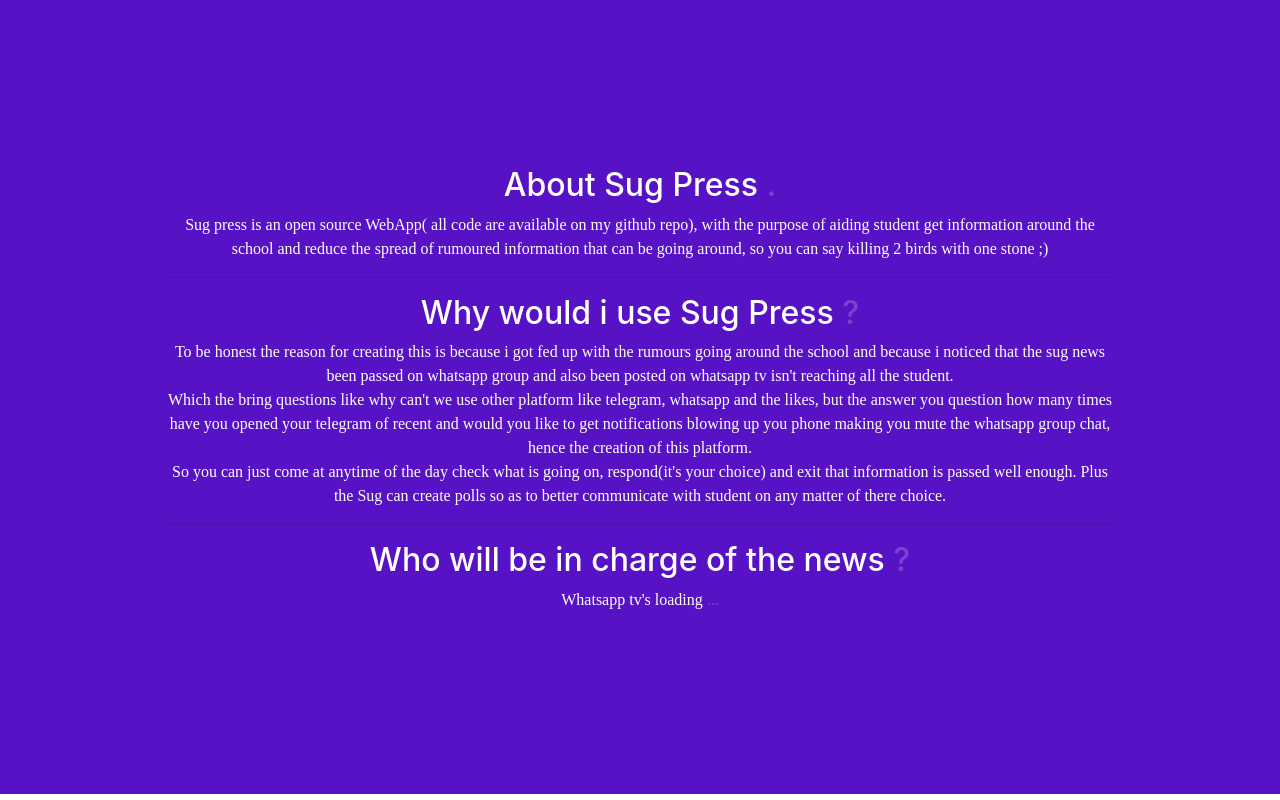
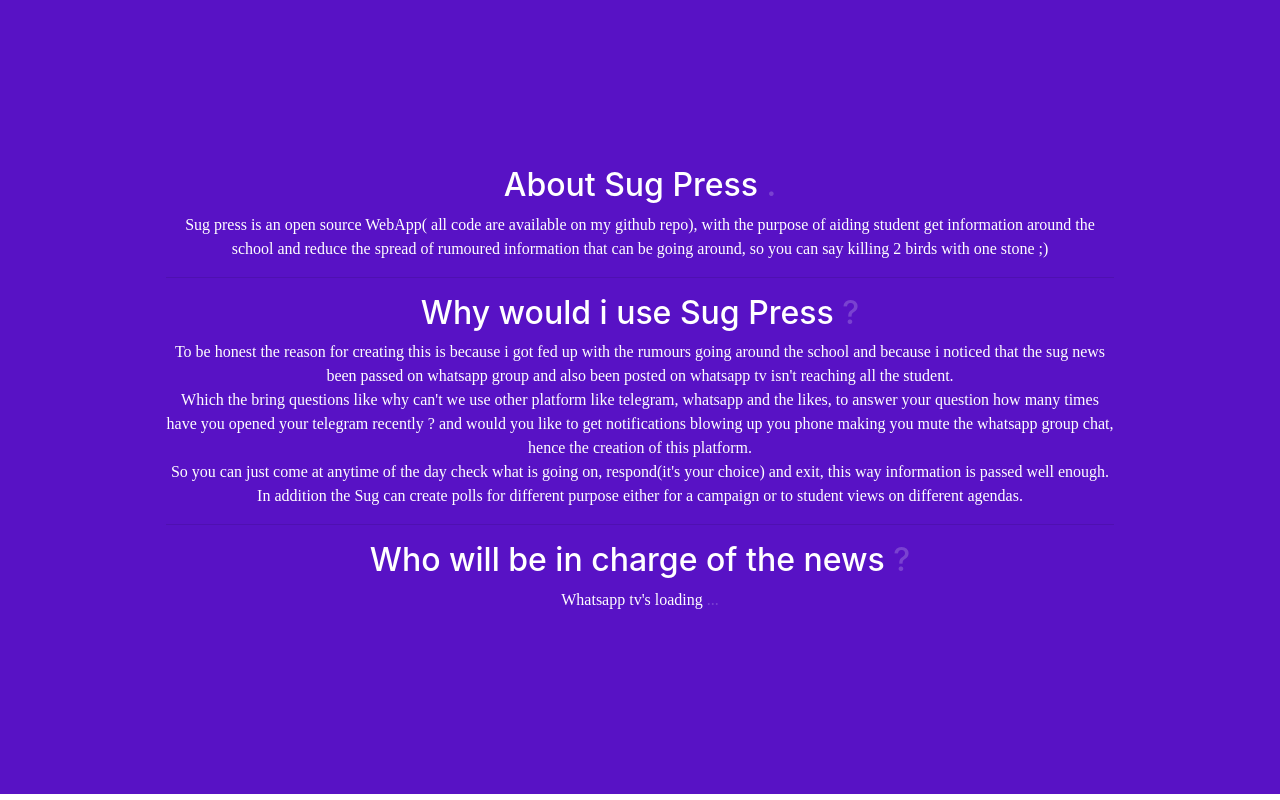
Before and after one commit to TijanAyo/Sugpress, a Django app: page /about/ in a window 1280 px wide. Run offline with Django 3.2, Linux system fonts and the light colour scheme; some libraries are stand-ins or nearby versions.

Commit message:
corrected some spelling typos

```diff
--- a/sug/templates/about.html
+++ b/sug/templates/about.html
@@ -18,13 +18,13 @@
             on whatsapp tv isn't reaching all the student.<br />
 
             Which the bring questions like why can't we use other platform
-            like telegram, whatsapp and the likes, but the answer you question how many times have you opened your telegram
-            of recent and would you like to get notifications blowing up you phone making you mute the whatsapp group chat,
+            like telegram, whatsapp and the likes, to answer your question how many times have you opened your telegram
+            recently ? and would you like to get notifications blowing up you phone making you mute the whatsapp group chat,
             hence the creation of this platform.<br />
 
-            So you can just come at anytime of the day check what is going on, respond(it's your choice) and exit that
-            information is passed well enough. Plus the Sug can create polls so as to better communicate with student on
-            any matter of there choice.
+            So you can just come at anytime of the day check what is going on, respond(it's your choice) and exit, this way
+            information is passed well enough. In addition the Sug can create polls for different purpose either for a campaign or to
+            student views on different agendas.
         </p>
         <hr>
         <h2>Who will be in charge of the news <span class="blinker">?</span></h2>
--- a/sug/templates/press.html
+++ b/sug/templates/press.html
@@ -9,7 +9,7 @@
             <img class ="rounded-circle article-img" src="{{ posts.author.profile.image.url }}">
             <div class="media-body">
                 <div class="article-metadata">
-                    <a class="mr-2" href="#">{{ posts.author }}</a>
+                    <a class="mr-2" style="font-family: Arial, Helvetica, sans-serif;">{{ posts.author }}</a>
                 </div>
                 <h4><a class="article-title" href="{% url 'post_detail' posts.id %}">{{ posts.title }}</a></h4>
                 <p class="article-content" style="font-family: monospace;">{{ posts.content }}</p>
```
Also changed, not shown: db.sqlite3.
